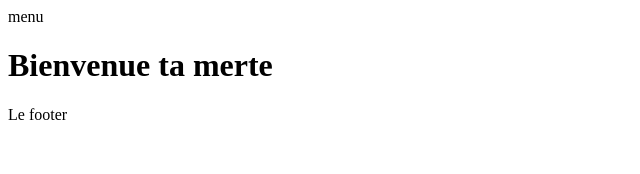
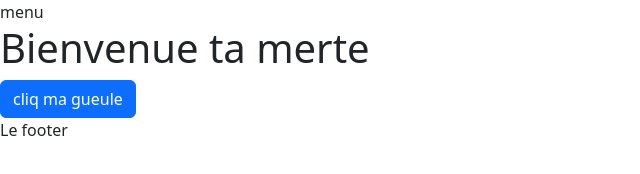
Before and after one commit to Boublo/Front, a website with bundled scripts: page index.html in a window 1280 px wide. Shown: the whole page, without its empty margins (0-640 px from the left). Built offline with nearby package versions, Linux system fonts and the light colour scheme; files whose address does not match are found by name.

Commit message:
Install dependance bootstrap

```diff
--- a/index.html
+++ b/index.html
@@ -3,6 +3,8 @@
 <head>
     <meta charset="UTF-8">
     <meta name="viewport" content="width=device-width, initial-scale=1.0">
+    <link rel="stylesheet" href="node_modules/bootstrap/dist/css/bootstrap.min.css">
+    <link rel="stylesheet" href="node_modules/bootstrap-icons/font/bootstrap-icons.css">
     <title>Document</title>
 </head>
 <body>
@@ -14,7 +16,7 @@
     </main>
 
     <footer>Le footer</footer>
-
+    <script src="node_modules/bootstrap/dist/js/bootstrap.bundle.min.js"></script>
     <script type="module" src="Router/router.js"></script>
 </body>
 </html>
--- /dev/null
+++ b/package.json
@@ -0,0 +1,6 @@
+{
+	"dependencies": {
+		"bootstrap": "^5.3.3",
+		"bootstrap-icons": "^1.11.3"
+	}
+}
--- a/pages/home.html
+++ b/pages/home.html
@@ -1 +1,2 @@
 <h1>Bienvenue ta merte</h1>
+<button class="btn btn-primary">cliq ma gueule</button>
```
Also changed, not shown: pnpm-lock.yaml (added), 1 other file.
